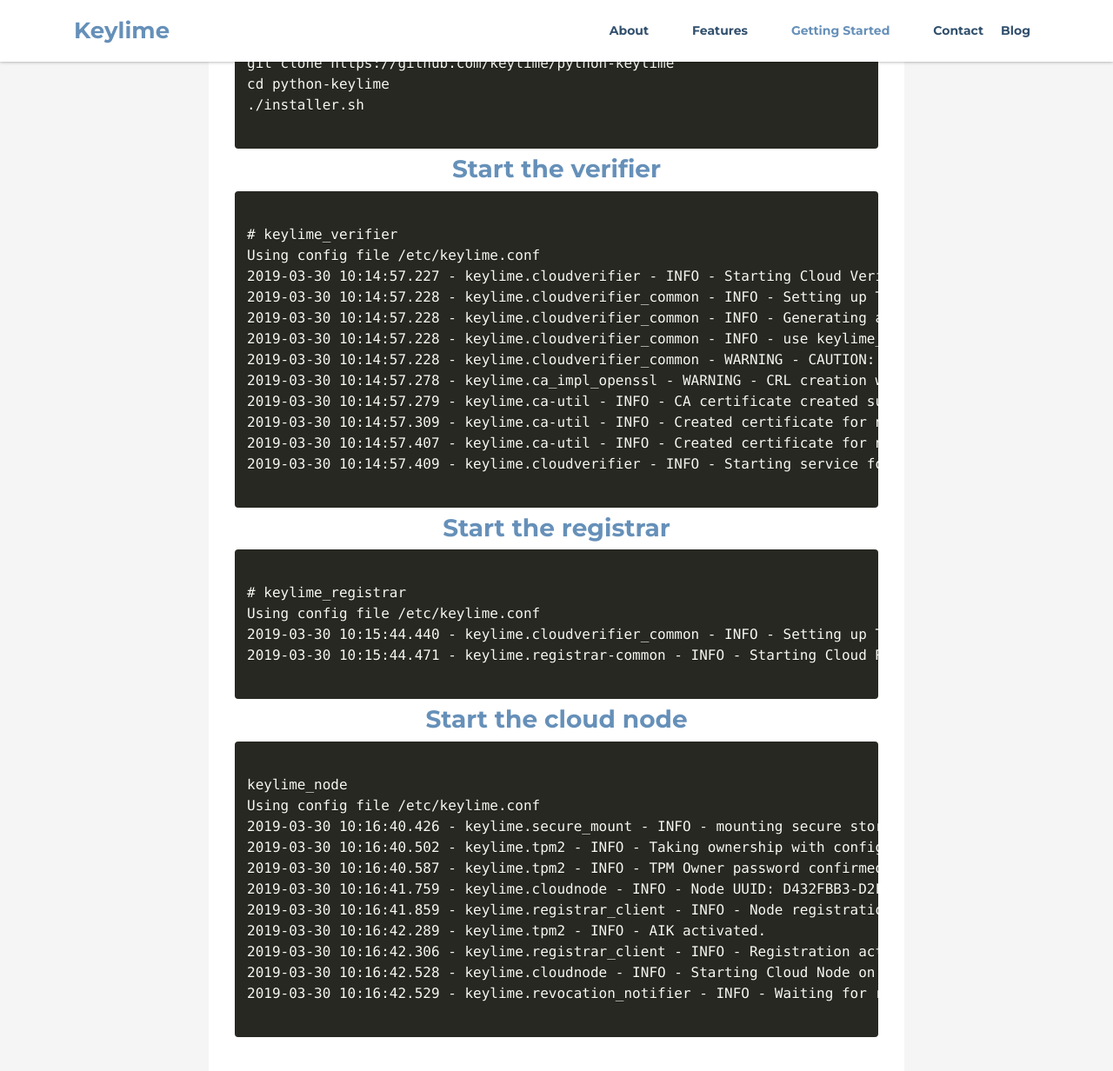
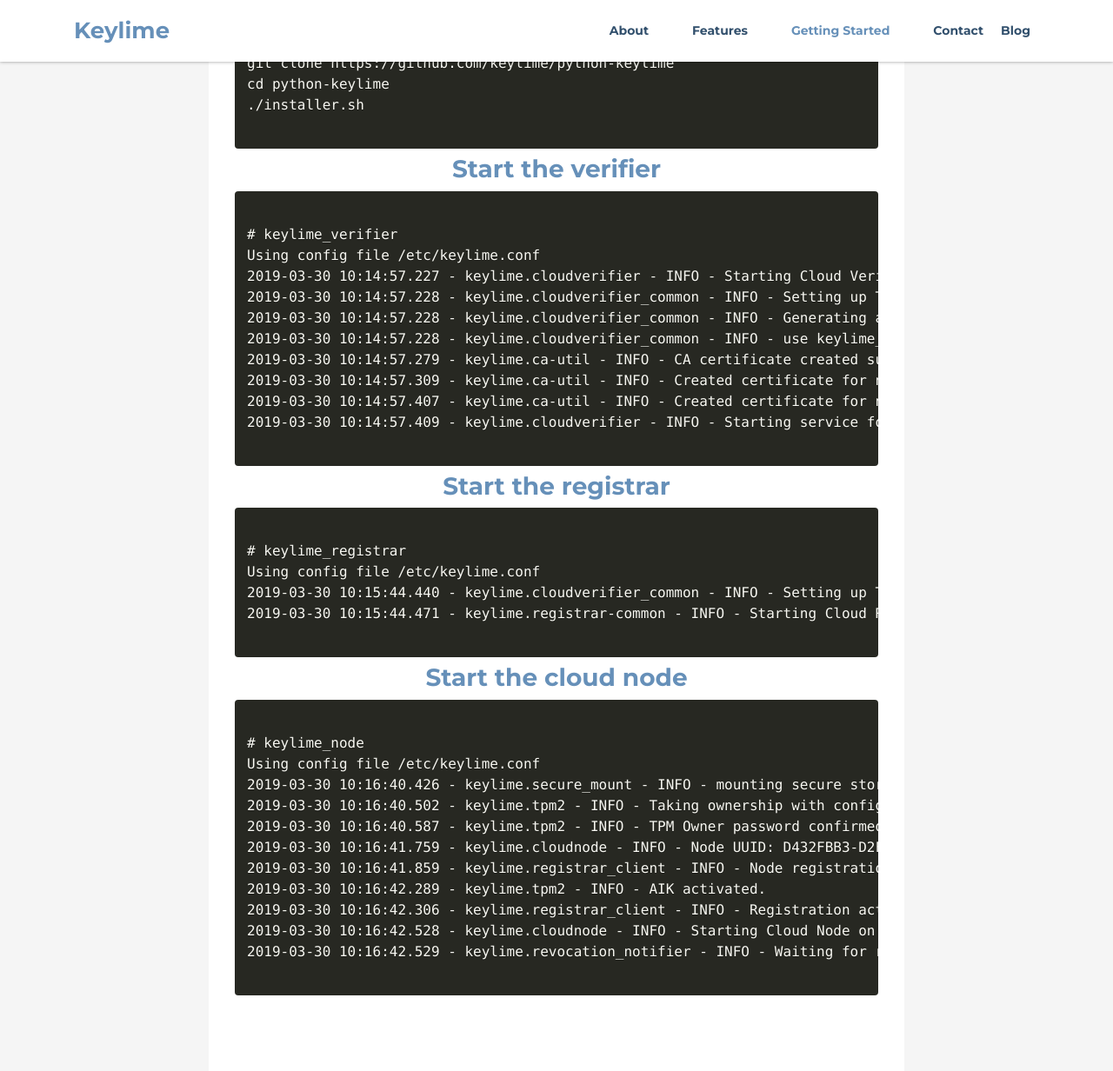
Before and after one commit to keylime/keylime.github.io, a Jekyll site: the page built from index.md, in a window 1280 px wide and 1400 px high, scrolled down 1914 px. Shown: the top 1232 px of the window at 87% size. Built offline with Jekyll 4.4.1, drawn with Linux system fonts in a browser that asks for light colours; nearby versions of some CDN libraries.

Commit message:
Removed warnings from install preview

```diff
--- a/_includes/docs.html
+++ b/_includes/docs.html
@@ -23,8 +23,6 @@
 2019-03-30 10:14:57.228 - keylime.cloudverifier_common - INFO - Setting up TLS...
 2019-03-30 10:14:57.228 - keylime.cloudverifier_common - INFO - Generating a new CA in /var/lib/keylime/cv_ca and a client certificate for connecting
 2019-03-30 10:14:57.228 - keylime.cloudverifier_common - INFO - use keylime_ca -d /var/lib/keylime/cv_ca to manage this CA
-2019-03-30 10:14:57.228 - keylime.cloudverifier_common - WARNING - CAUTION: using default password for CA, please set private_key_pw to a strong password
-2019-03-30 10:14:57.278 - keylime.ca_impl_openssl - WARNING - CRL creation with openssl is not supported
 2019-03-30 10:14:57.279 - keylime.ca-util - INFO - CA certificate created successfully in /var/lib/keylime/cv_ca
 2019-03-30 10:14:57.309 - keylime.ca-util - INFO - Created certificate for name neptune successfully in /var/lib/keylime/cv_ca
 2019-03-30 10:14:57.407 - keylime.ca-util - INFO - Created certificate for name client successfully in /var/lib/keylime/cv_ca
@@ -45,7 +43,7 @@
             <div class="code-block">
                 <!--//Use Prismjs - http://prismjs.com/index.html#basic-usage -->
                 <pre><code class="language-markup">
-keylime_node
+# keylime_node
 Using config file /etc/keylime.conf
 2019-03-30 10:16:40.426 - keylime.secure_mount - INFO - mounting secure storage location /var/lib/keylime/secure on tmpfs
 2019-03-30 10:16:40.502 - keylime.tpm2 - INFO - Taking ownership with config provided TPM owner password: keylime
```
